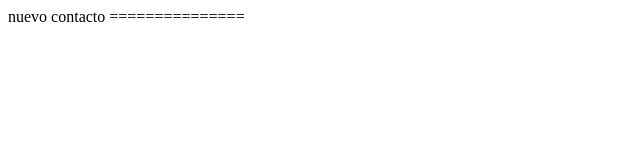
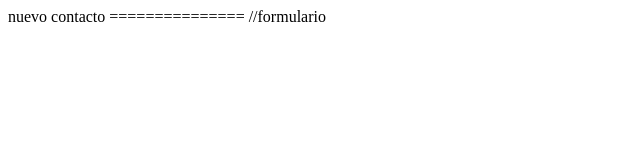
Before and after one commit to elzarweb/cursoGIT, a plain HTML site: page contacto.html in a window 1280 px wide. Shown: the whole page, without its empty margins (0-640 px from the left). Drawn offline with Linux system fonts and the light colour scheme.

Commit message:
modificacion contacto

```diff
--- a/contacto.html
+++ b/contacto.html
@@ -1,2 +1,7 @@
 nuevo contacto
 ===============
+
+//formulario
+
+<html>
+</html>
```
